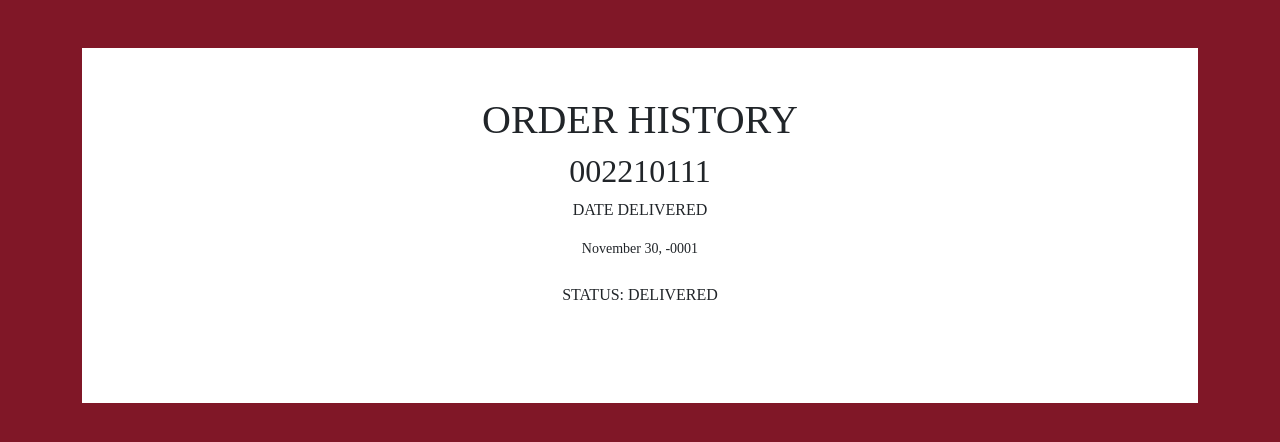
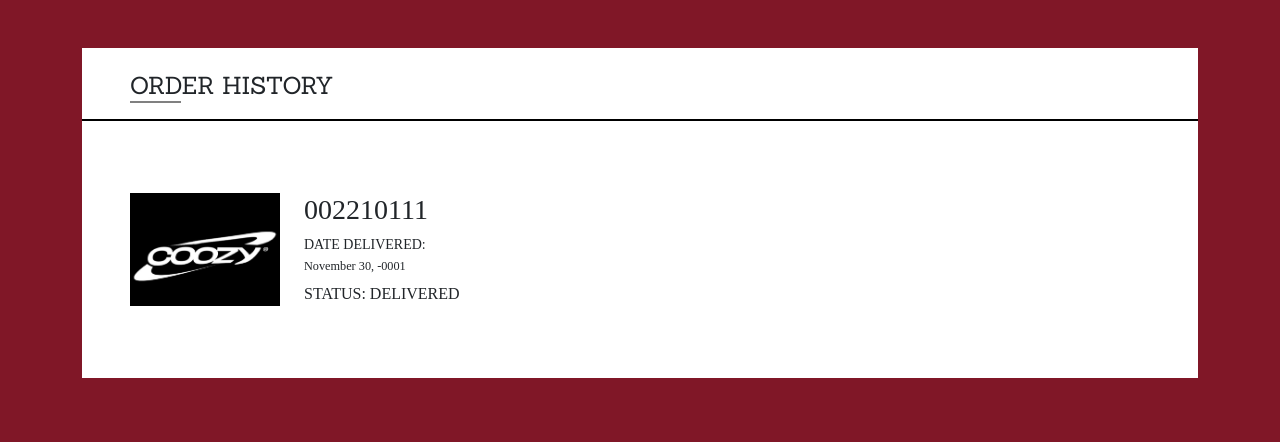
Before and after one commit to jd022/ecommerce, a PHP site: page /history.php in a window 1280 px wide. Shown: the part 82-524 px from the top of the page. Run offline with PHP 8.4, Linux system fonts and the light colour scheme; a user stored in the database is signed in; data comes from the database, SQL or seed files in the repository.

Commit message:
modals
user order history & status modal update

```diff
--- a/history.php
+++ b/history.php
@@ -23,35 +23,42 @@ if (empty($_SESSION['email'])){
     <link rel="icon" type="image/png" href="src/img/favicon.png">
     <title>Coozy Apparel.</title>
 </head>
-<script>
-		function orderStatus(){
-	var xhttp = new XMLHttpRequest();
-		xhttp.onreadystatechange = function(){
-			if(xhttp.readyState == 4 && xhttp.status == 200){
-				document.getElementById("status").innerHTML = xhttp.responseText;
+<style>
+        .order-row:hover{
+            background: rgba(0, 0, 0, 0.6);
+            color: white;
+            cursor: pointer;
         }
-				};
-			xhttp.open("GET", "status.php", true);
-			xhttp.send();
-		}
-		orderStatus();
-		setInterval(orderStatus, 5000);
-	</script>
+    </style>
 <body class="bg-maroon">
     <?php include 'includes/nav.php';?>
     <main class="container">
-    <div class="card mt-5 p-5 d-flex align-items-center" style="border:none; border-radius: 0; height: 80%;">
-            <h1>ORDER HISTORY</h1>
+        <div class="card mt-5" style="border:none; border-radius: 0; height: 80%;">
+            <div class="card-header px-5 pt-4 pb-2" style="background: none; border: none; border-bottom: 2px solid black;">
+                <p class="h4 mb-0" style="font-family: var(--sanchez);">ORDER HISTORY</p>
+                <hr class="featurette-divider m-0 mb-2" style="opacity:1; width: 4vw; background: black; border: 1px solid gray;">
+            </div>
+            <div class="container p-5">
+                <div class="row">
                 <?php
                 $get_order_history = "SELECT * FROM `user_orders` WHERE user_id = '$user_id' AND status = 'Delivered'";
                 $query_order_history = mysqli_query($conn, $get_order_history) or die (mysqli_error($conn));
                 if(mysqli_num_rows($query_order_history) > 0){
                     while($rows = mysqli_fetch_array($query_order_history)){
                 ?>
-            <h2><?php echo $rows['order_id'];?></h2>
-            <p>DATE DELIVERED</p>
-            <small><?php echo date("F d, Y", strtotime($rows['date_time_updated']));?></small><br>
-            <span>STATUS: <?php echo strtoupper($rows['status']);?></span><br><br>
+                    <div class="col-lg-6 order-row py-4 order" data-id="<?php echo $rows['order_id'];?>" data-bs-toggle='modal' data-bs-target='#orders'>
+                        <div class="row">
+                            <div class="col-lg-4">
+                                <img src="../ecommerce/src/img/coozy.jpg" class="d-flex w-100" alt="Coozy">
+                            </div>
+                            <div class="col-lg-5">
+                                <p class="h3"><?php echo $rows['order_id'];?></p>
+                                <p class="m-0 small">DATE DELIVERED:</p>
+                                <p class="m-0 small"><small><?php echo date("F d, Y", strtotime($rows['date_time_updated']));?></small></p>
+                                <p class="m-0 h6 mt-2">STATUS: <span> <?php echo strtoupper($rows['status']);?></span></p>
+                            </div>
+                        </div>
+                    </div>
                     <?php
                     }
                 }else{
@@ -59,5 +66,35 @@ if (empty($_SESSION['email'])){
                 <h4>No Order Yet :(</h4>
                 <?php }?>
                 </div>
+            </div>
+        </div>
     </main>
+    <div class="modal fade" id="orders" tabindex="-1" aria-labelledby="exampleModalLabel" aria-hidden="true">
+        <div class="modal-dialog modal-lg">
+            <div class="modal-content card" style="border-radius:0;">
+                <div class="modal-header" style="border:none;">
+                    <button type="button" class="btn-close" data-bs-dismiss="modal" style="color:red; border-radius: 50%;" aria-label="Close"></button>
+                </div>
+                <div class="modal-body">
+                </div>
+            </div>
+        </div>
+    </div>
+ <script src="https://cdnjs.cloudflare.com/ajax/libs/jquery/3.6.1/jquery.min.js"></script>
+<script>
+    $(document).ready(function(){
+        $('.order').click(function(){
+            var order = $(this).data('id');
+            $.ajax({
+                url: 'orderview.modal.php',
+                type: 'post',
+                data: {order: order},
+                success: function(response){
+                    $('.modal-body').html(response);
+                    $('#orders').modal('show');
+                }
+            });
+        });
+    });
+</script>
 <?php include 'includes/footer.php';?>
--- a/status.php
+++ b/status.php
@@ -10,8 +10,7 @@ $select_userid = "SELECT * FROM `user` WHERE email = '$email'";
 $query_userid = mysqli_query($conn, $select_userid);
 $rows = mysqli_fetch_array($query_userid);
 $user_id = $rows['user_id'];
-?>
-<?php
+
 $sql = "SELECT distinct user_orders.order_id, user_orders.status
 FROM user_orders WHERE user_orders.user_id = '$user_id'
 AND status != 'Cart'";
@@ -19,12 +18,16 @@ $result = mysqli_query($conn, $sql) or die (mysqli_error($con));
 if(mysqli_num_rows($result) > 0){
     while($rows = mysqli_fetch_array($result)){
 ?>
-<div class="container px-5 mx-5 mb-4">
-    <div class="row">
-        <span class="col-lg-6">
+
+<div class="container mb-1">
+    <div class="row order-row py-2 px-3 mx-5 align-items-center order" data-id="<?php echo $rows['order_id'];?>" data-bs-toggle='modal' data-bs-target='#orders'>
+        <span class="col-lg-6 d-flex align-items-center">
+            <img src="src/img/coozy.jpg" alt="" height="100">
+            <span class="px-4">
                 <p class="h3 m-0 p-0"><?php echo $rows['order_id'];?></p>
                 <p class="text-muted small p-0 m-0" style="font-size: 12px;">ESTIMATED DELIVERY</p>
                 <p class="text-muted small p-0 m-0">DAYS: 1-2 DAYS</p>
+            </span>
         </span>
         <span class="col-lg-6 d-flex align-items-end justify-content-center">
             <?php
```
Also changed, not shown: order_status.php (+39 -2 lines), orderview.modal.php (added, +41 -0 lines). Lines whose indentation alone changed are shown as unchanged.
